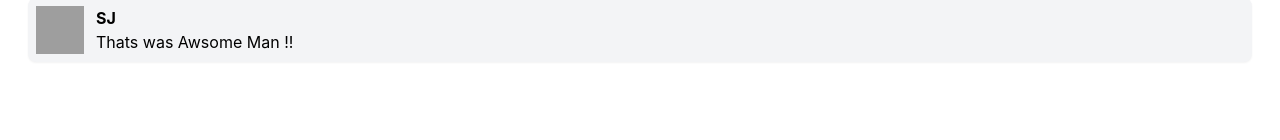
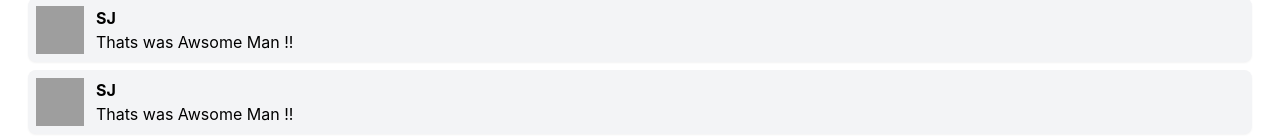
Before and after one commit to saijamii/my-youtube, a React (Create React App) app: page /watch in a window 1280 px wide. Shown: the part 660-800 px from the top of the page. Built offline with nearby package versions, Linux system fonts and the light colour scheme; no server answers; grey boxes are pictures that could not be loaded.

Commit message:
single comment

```diff
--- a/src/components/Comments.js
+++ b/src/components/Comments.js
@@ -44,6 +44,10 @@ const commentsData = [
     replies: [],
   },
 ];
+const CommentsList = ({ commnets }) => {
+  return commnets?.map((e, index) => <Comment key={e.id || index} data={e} />);
+};
+
 const Comment = ({ data }) => {
   const { name, text, replies } = data;
   return (
@@ -65,7 +69,7 @@ const Comments = () => {
   return (
     <div className="m-5 p-2 ">
       <h1 className="text-2xl font-bold">Comments : </h1>
-      <Comment data={commentsData[0]} />
+      <CommentsList commnets={commentsData} />
     </div>
   );
 };
```
